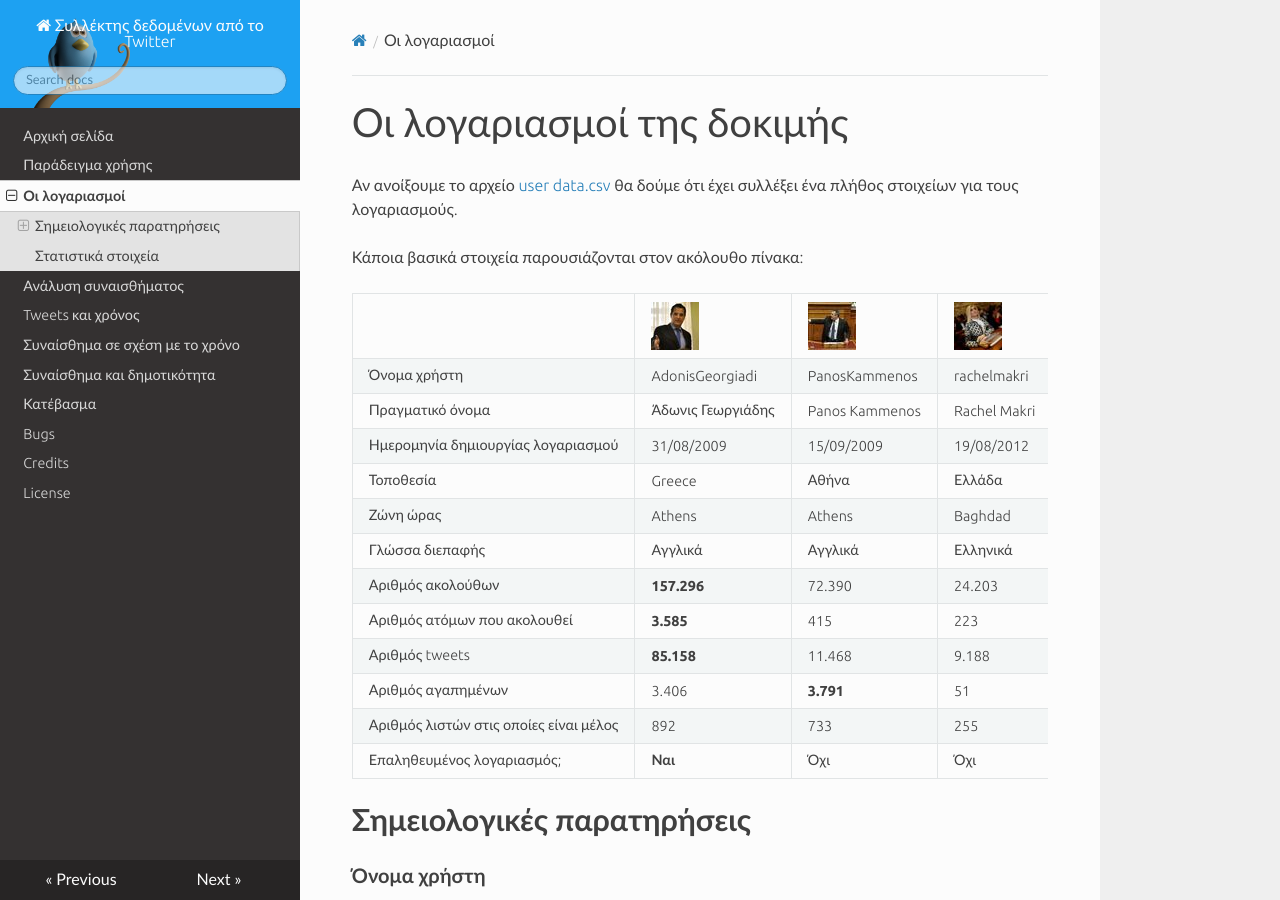
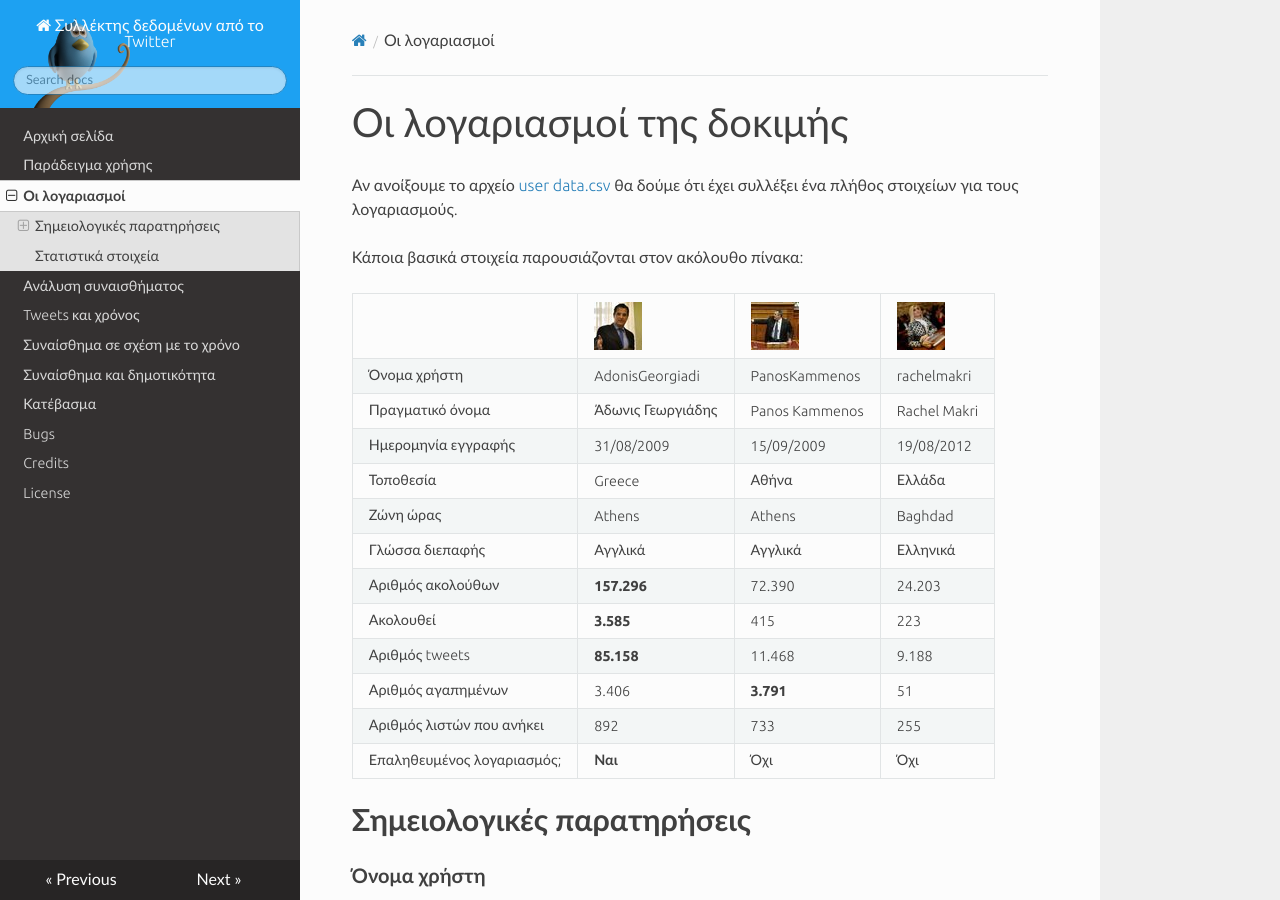
Before and after one commit to Protonotarios/get-tweets, an MkDocs documentation site: the page built from docs/Παράδειγμα/Λογαριασμοί.md, in a window 1280 px wide and 900 px high. Built offline with MkDocs 1.6.1, drawn with Linux system fonts in a browser that asks for light colours; nearby versions of some CDN libraries; old or Windows-style settings are respelled for this version of MkDocs.

Commit message:
επιμέλεια

```diff
--- a/docs/Παράδειγμα/Λογαριασμοί.md
+++ b/docs/Παράδειγμα/Λογαριασμοί.md
@@ -6,20 +6,20 @@
 
 Κάποια βασικά στοιχεία παρουσιάζονται στον ακόλουθο πίνακα:
 
-|                           | ![](AdonisGeorgiadi.jpg) | ![](PanosKammenos.jpg) | ![](rachelmakri.jpg) |
-| ---------------------------------- | ----------------- | -------------- | ------------ |
-| Όνομα χρήστη                       | AdonisGeorgiadi   | PanosKammenos  | rachelmakri  |
-| Πραγματικό όνομα                   | Άδωνις Γεωργιάδης | Panos Kammenos | Rachel Makri |
-| Ημερομηνία δημιουργίας λογαριασμού | 31/08/2009        | 15/09/2009     | 19/08/2012   |
-| Τοποθεσία                          | Greece            | Αθήνα          | Ελλάδα       |
-| Ζώνη ώρας                          | Athens            | Athens         | Baghdad      |
-| Γλώσσα διεπαφής                    | Αγγλικά           | Αγγλικά        | Ελληνικά     |
-| Αριθμός ακολούθων                  | **157.296**       | 72.390         | 24.203       |
-| Αριθμός ατόμων που ακολουθεί       | **3.585**         | 415            | 223          |
-| Αριθμός tweets                     | **85.158**        | 11.468         | 9.188        |
-| Αριθμός αγαπημένων                 | 3.406             | **3.791**      | 51           |
-| Αριθμός λιστών στις οποίες είναι μέλος | 892           | 733            | 255          |
-| Επαληθευμένος λογαριασμός; | **Ναι**    | Όχι            | Όχι          |
+|                     | ![](AdonisGeorgiadi.jpg) | ![](PanosKammenos.jpg) | ![](rachelmakri.jpg) |
+| ------------------- | ------------------------ | ---------------------- | -------------------- |
+| Όνομα χρήστη        | AdonisGeorgiadi          | PanosKammenos          | rachelmakri          |
+| Πραγματικό όνομα    | Άδωνις Γεωργιάδης        | Panos Kammenos         | Rachel Makri         |
+| Ημερομηνία εγγραφής | 31/08/2009               | 15/09/2009             | 19/08/2012           |
+| Τοποθεσία           | Greece                   | Αθήνα                  | Ελλάδα               |
+| Ζώνη ώρας           | Athens                   | Athens                 | Baghdad              |
+| Γλώσσα διεπαφής     | Αγγλικά                  | Αγγλικά                | Ελληνικά             |
+| Αριθμός ακολούθων   | **157.296**              | 72.390                 | 24.203               |
+| Ακολουθεί           | **3.585**                | 415                    | 223                  |
+| Αριθμός tweets      | **85.158**               | 11.468                 | 9.188                |
+| Αριθμός αγαπημένων  | 3.406                    | **3.791**              | 51                   |
+| Αριθμός λιστών που ανήκει | 892                | 733                    | 255                  |
+| Επαληθευμένος λογαριασμός; | **Ναι**           | Όχι                    | Όχι                  |
 
 ## Σημειολογικές παρατηρήσεις
 
```
